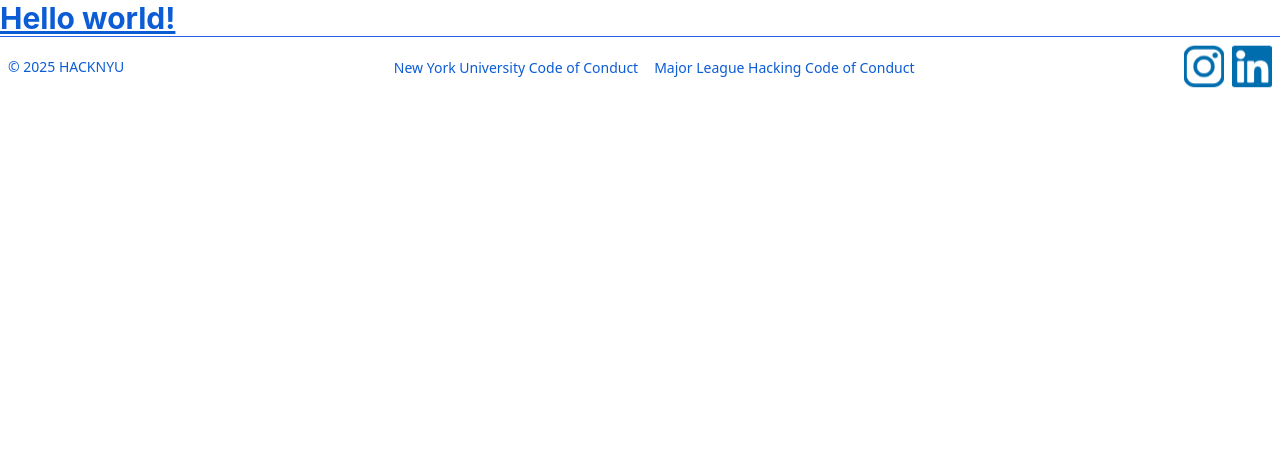
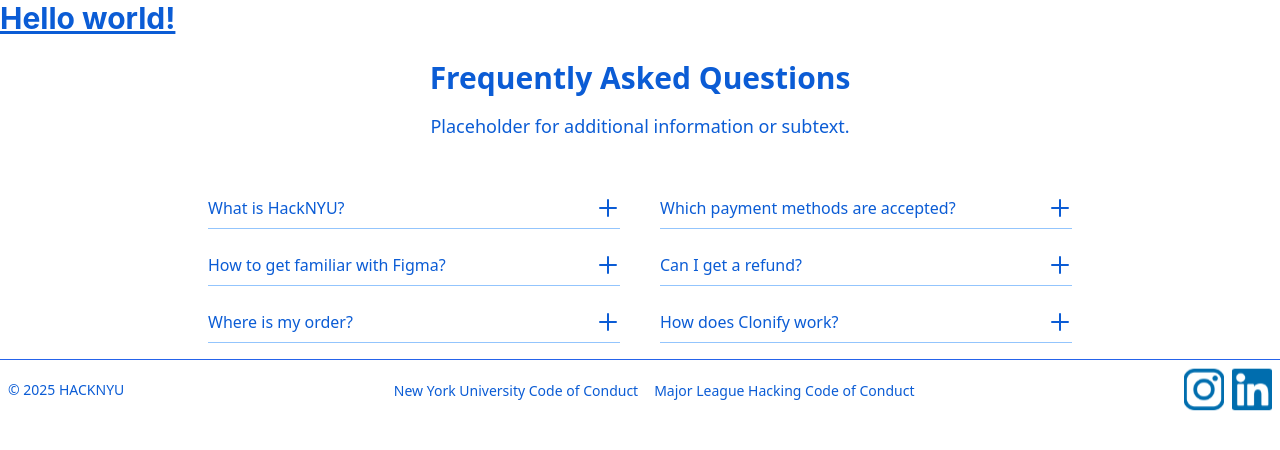
Before and after one commit to hacknyu/HackNYU-2025, a React (Vite) app: page / in a window 1280 px wide. Shown: the top 450 px of the page. Built offline with nearby package versions, Linux system fonts and the light colour scheme.

Commit message:
initial faq design

```diff
--- a/src/App.jsx
+++ b/src/App.jsx
@@ -1,4 +1,5 @@
 import Footer from './components/footer/Footer'
+import FAQ from './sections/faq/FAQ'
 
 const App = () => {
   return (
@@ -6,6 +7,7 @@
       <h1 className="text-3xl font-bold underline font-inter text-blue">
         Hello world!
       </h1>
+      <FAQ />
       <Footer />
     </>
   )
--- a/src/sections/faq/FAQ.jsx
+++ b/src/sections/faq/FAQ.jsx
@@ -1,9 +1,91 @@
-import React from 'react'
+import React, { useState } from 'react';
 
-const FAQ = () => {
+export default function FAQ() {
+  const faqQuestions = [
+    { question: 'What is HackNYU?', answer: 'HackNYU is an annual hackathon hosted by New York University where students collaborate to build innovative projects.' },
+    { question: 'Which payment methods are accepted?', answer: 'We accept a variety of payment methods including credit cards and PayPal.' },
+    { question: 'How to get familiar with Figma?', answer: 'There are many online resources available to learn Figma. Check out Figma’s official tutorials for beginners.' },
+    { question: 'Can I get a refund?', answer: 'Refunds are possible under certain conditions. Please contact support for more details.' },
+    { question: 'Where is my order?', answer: 'You can track your order using the tracking link sent to your email.' },
+    { question: 'How does Clonify work?', answer: 'Clonify is a software solution that helps automate and manage tasks efficiently. Contact us for a full demo.' },
+  ];
+
+  const [openIndex, setOpenIndex] = useState(null);
+
+  // Separate items into two columns
+  const leftColumn = faqQuestions.filter((_, i) => i % 2 === 0);
+  const rightColumn = faqQuestions.filter((_, i) => i % 2 !== 0);
+
   return (
-    <div>FAQ</div>
-  )
+    <div className="min-h-0 flex flex-col items-center">
+      <div className="bg-blue text-white p-6 flex flex-col justify-between min-h-[150px] w-full md:bg-transparent md:text-blue md:items-center md:min-h-0">
+        <h1 className="text-2xl font-bold md:text-3xl">Frequently Asked Questions</h1>
+
+        <p className="hidden md:block mt-2 md:mt-4 md:text-lg md:text-blue">
+          Placeholder for additional information or subtext.
+        </p>
+
+        <p className="mt-auto text-sm md:hidden">hacknyuteam@gmail.com</p>
+      </div>
+
+      {/* this will merge into one column on mobile */}
+      <div className="text-blue p-4 mt-2 rounded-b-lg w-full md:max-w-4xl md:rounded-lg">
+        <div className="flex flex-col md:flex-row gap-0 md:gap-10 space-y-4 md:space-y-0">
+          {/* left column */}
+          <div className="flex-1 space-y-4">
+            {leftColumn.map((faq, index) => (
+              <FAQItem
+                key={index * 2}
+                faq={faq}
+                isOpen={openIndex === index * 2}
+                onClick={() => setOpenIndex(openIndex === index * 2 ? null : index * 2)}
+              />
+            ))}
+          </div>
+
+          {/* right column */}
+          <div className="flex-1 space-y-4">
+            {rightColumn.map((faq, index) => (
+              <FAQItem
+                key={index * 2 + 1}
+                faq={faq}
+                isOpen={openIndex === index * 2 + 1}
+                onClick={() => setOpenIndex(openIndex === index * 2 + 1 ? null : index * 2 + 1)}
+              />
+            ))}
+          </div>
+        </div>
+      </div>
+
+    </div>
+  );
 }
 
-export default FAQ
+function FAQItem({ faq, isOpen, onClick }) {
+  return (
+    <div className="border-b border-blue-300 py-2">
+      <button
+        onClick={onClick}
+        className="w-full text-left flex justify-between items-center focus:outline-none"
+      >
+        <span className="font-medium text-custom-blue">{faq.question}</span>
+        <svg
+          className={`w-6 h-6 transform transition-transform duration-200 ${
+            isOpen ? 'rotate-45' : 'rotate-0'
+          }`}
+          xmlns="http://www.w3.org/2000/svg"
+          fill="none"
+          viewBox="0 0 24 24"
+          stroke="currentColor"
+        >
+          <path strokeLinecap="round" strokeLinejoin="round" strokeWidth={2} d="M12 4v16m8-8H4" />
+        </svg>
+      </button>
+      {isOpen && (
+        <div className="mt-2 text-sm text-blue">
+          {faq.answer}
+        </div>
+      )}
+    </div>
+  );
+}
```
